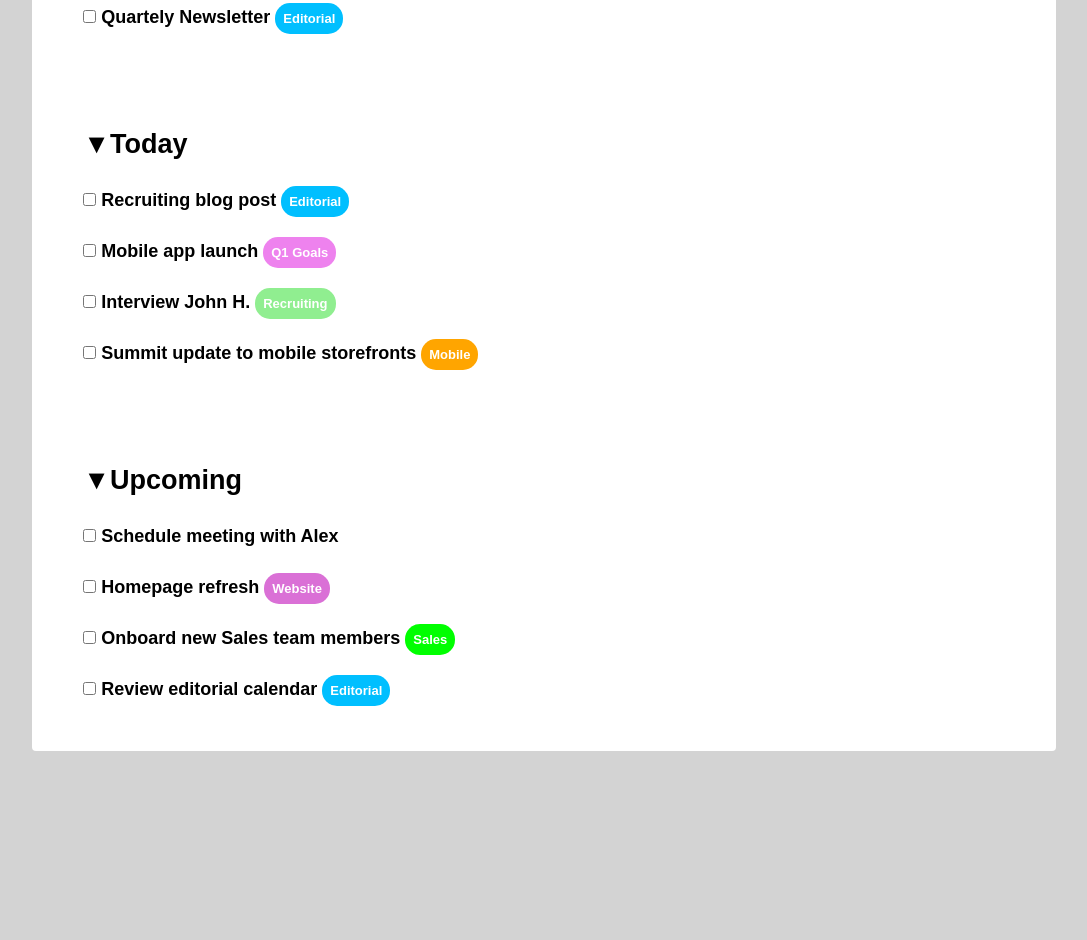
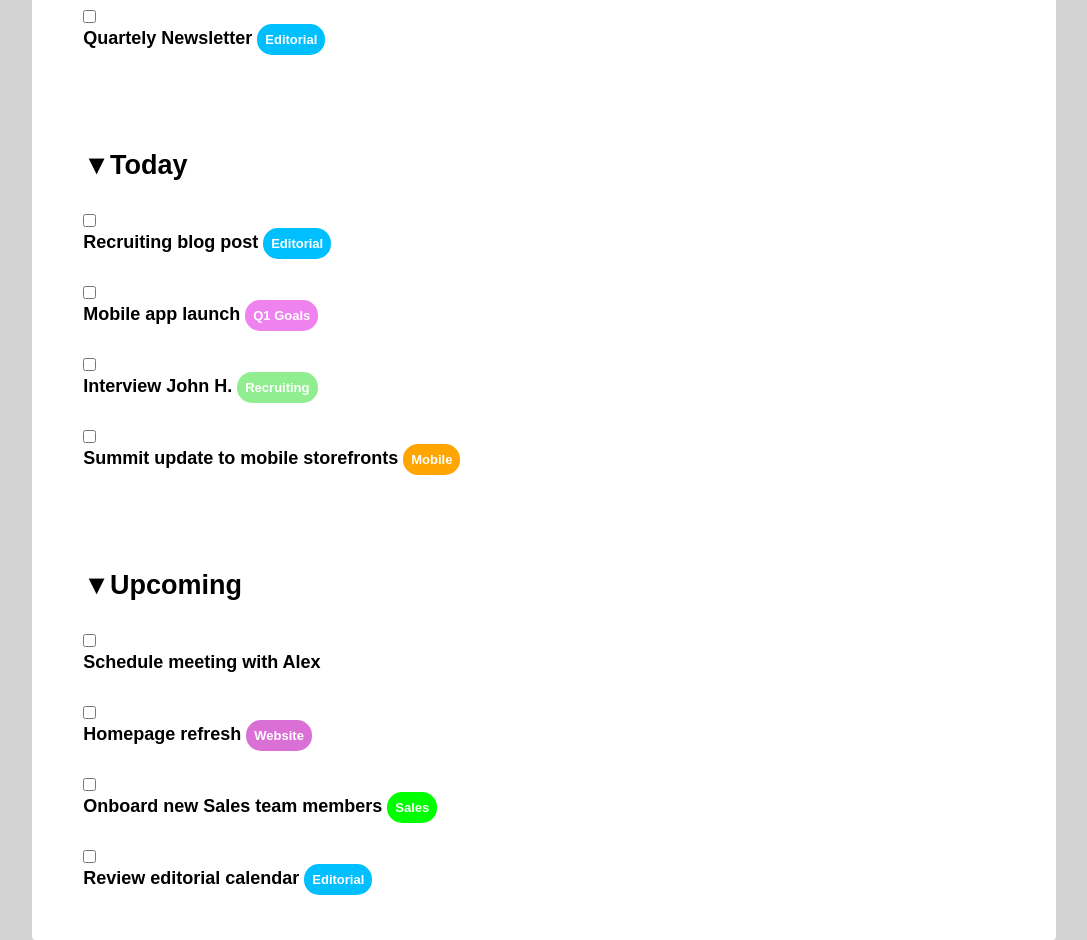
Before and after one commit to ElperdonXV/html-css-toboolist, a plain HTML site: page index.html in a window 1280 px wide. Shown: the part 313-1253 px from the top of the page, without its empty margins (96-1183 px from the left). Before the commit the page ends 1064 px from the top, so only its background shows below. Drawn offline with Linux system fonts and the light colour scheme.

Commit message:
end project

```diff
--- a/index.html
+++ b/index.html
@@ -19,8 +19,11 @@
     <!--Main-->
     <main>
             <nav>
+                <form action="">
                     <button class="b-blue">Add Task</button>
                     <button class="b-grey">Add Section</button>
+                </form>
+
             </nav>
             <hr>
             <ol>
@@ -29,8 +32,9 @@
                 </li>
 
                 <li>
+                    <form action="">
                         <input type="checkbox">
-                    <span class="checkbox"></span>
+                    </form>
                     Quartely Newsletter
                     <a href="#editorial" class="editorial">Editorial</a>
                 </li>
@@ -41,22 +45,30 @@
                 </li>
 
                 <li>
+                    <form action="">
                         <input type="checkbox">
+                    </form>
                     Recruiting blog post
                     <a href="#editorial" class="editorial">Editorial</a>
                 </li>
                 <li>
+                    <form action="">
                         <input type="checkbox">
+                    </form>
                     Mobile app launch
                     <a href="#q1-goals" class="q1-goals">Q1 Goals</a>
                 </li>
                 <li>
+                    <form action="">
                         <input type="checkbox">
+                    </form>
                     Interview John H.
                     <a href="#recruiting" class="recruiting">Recruiting</a>
                 </li>
                 <li>
+                    <form action="">
                         <input type="checkbox">
+                    </form>
                     Summit update to mobile storefronts
                     <a href="#mobile" class="mobile">Mobile</a>
                 </li>
@@ -67,21 +79,29 @@
                 </li>
 
                 <li>
+                    <form action="">
                         <input type="checkbox">
+                    </form>
                     Schedule meeting with Alex
                 </li>
                 <li>
+                    <form action="">
                         <input type="checkbox">
+                    </form>
                     Homepage refresh
                     <a href="#website" class="website">Website</a>
                 </li>
                 <li>
+                    <form action="">
                         <input type="checkbox">
+                    </form>
                     Onboard new Sales team members
                     <a href="#sales" class="sales">Sales</a>
                 </li>
                 <li>
+                    <form action="">
                         <input type="checkbox">
+                    </form>
                     Review editorial calendar
                     <a href="#editorial" class="editorial">Editorial</a>
                 </li>
```
Also changed, not shown: css/style.css (line endings or trailing spaces). Lines whose indentation alone changed are shown as unchanged.
